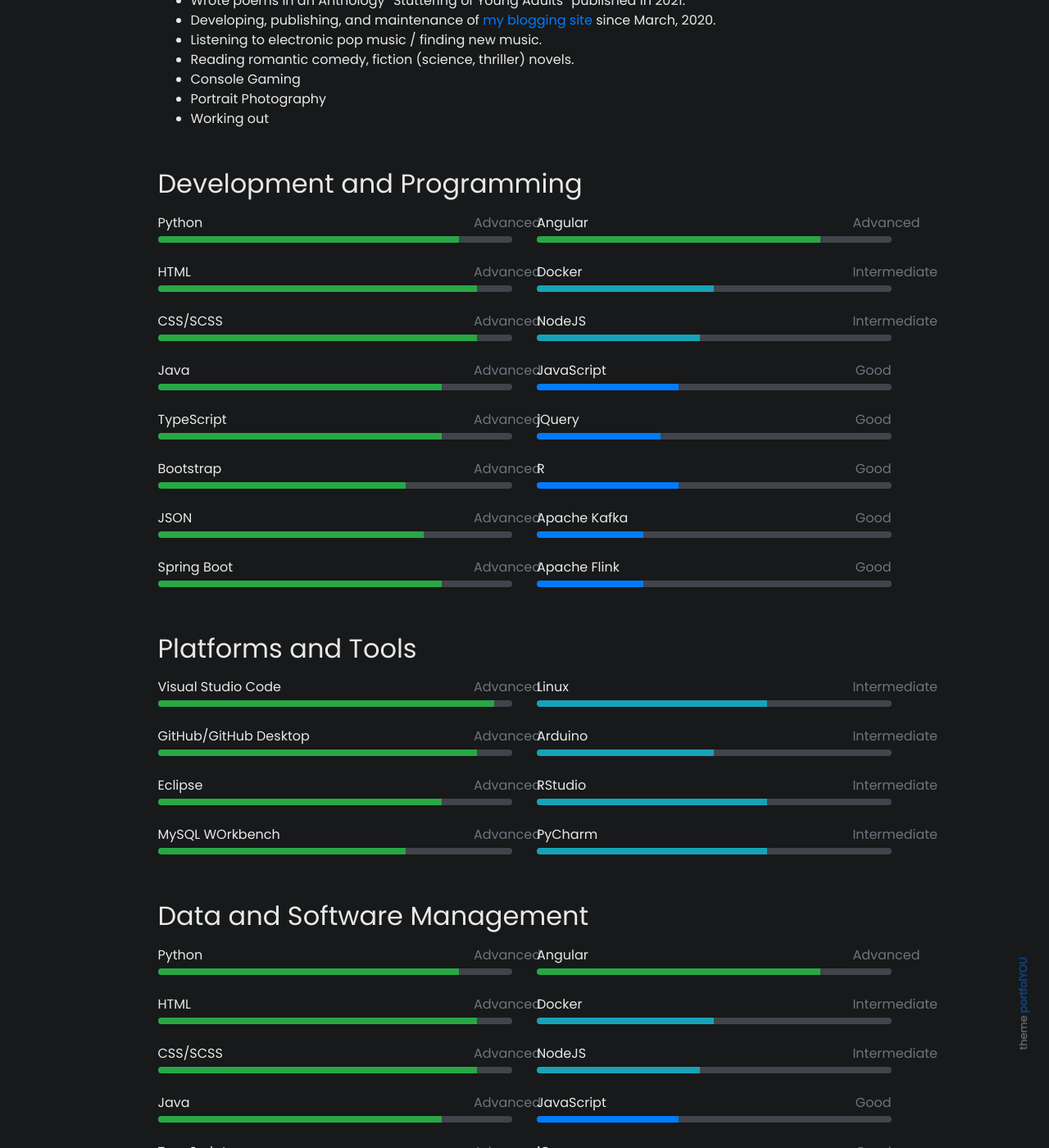
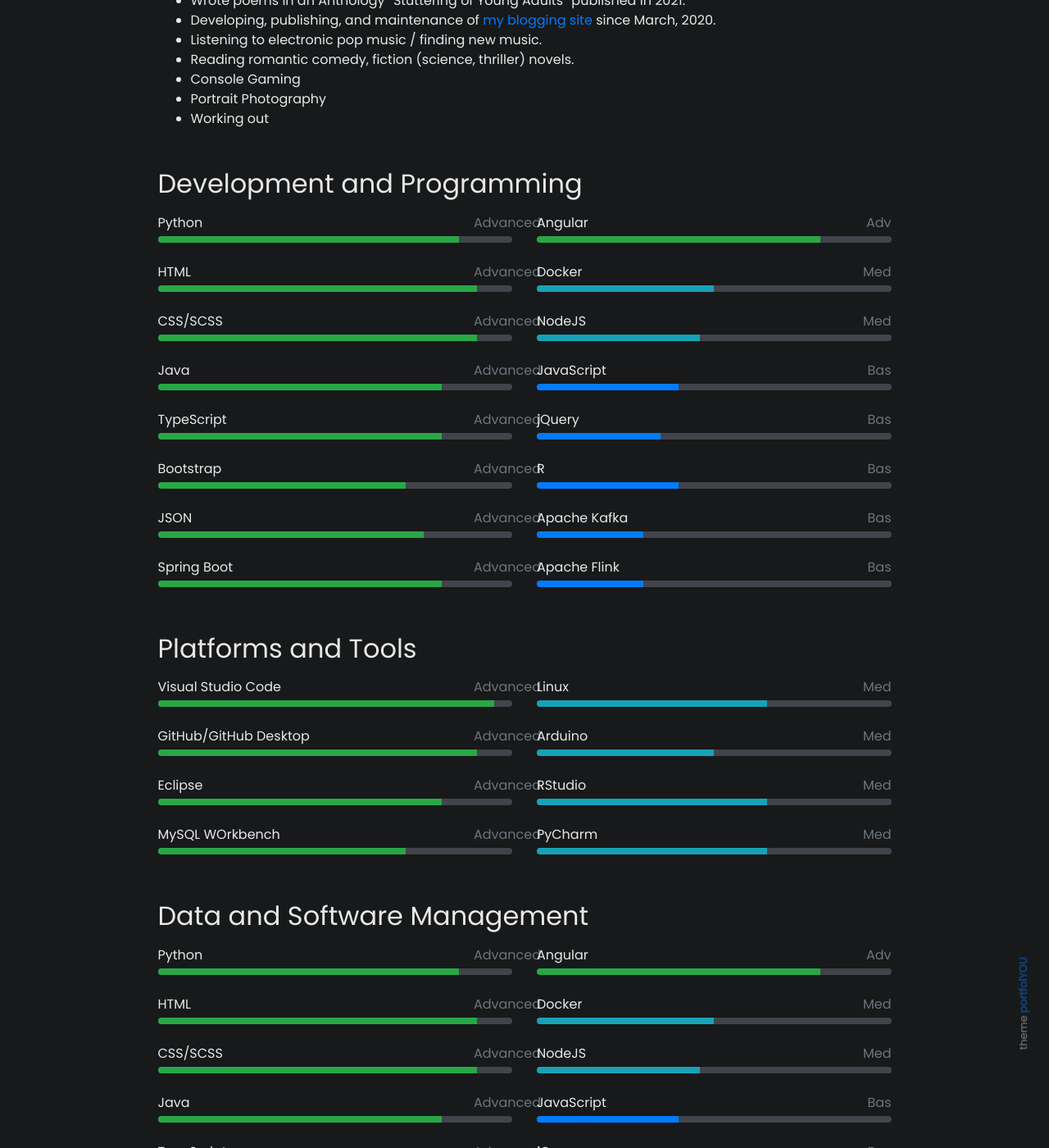
Before and after one commit to tiramdasg/tiramdasg.github.io, a Jekyll site: the page built from pages/about.md, in a window 1280 px wide and 1400 px high, scrolled down 381 px. Shown: the whole window at 82% size. Built offline with Jekyll 4.4.1, drawn with Linux system fonts in a browser that asks for light colours; emoji names are drawn with the system emoji font; some of the changed text lies outside the part shown.

Commit message:
update skills.html

```diff
--- a/_includes/about/skills.html
+++ b/_includes/about/skills.html
@@ -45,11 +45,11 @@
           <div class="col-2 text-right">
             <p class="mb-1 text-muted">
               {% if skill.percentage >= 70 %}
-                Advanced
+                Adv
               {% elsif skill.percentage >= 45 and skill.percentage < 70 %}
-                Intermediate
+                Med
               {% else %}
-                Good
+                Bas
               {% endif %}
             </p>
           </div>
```
